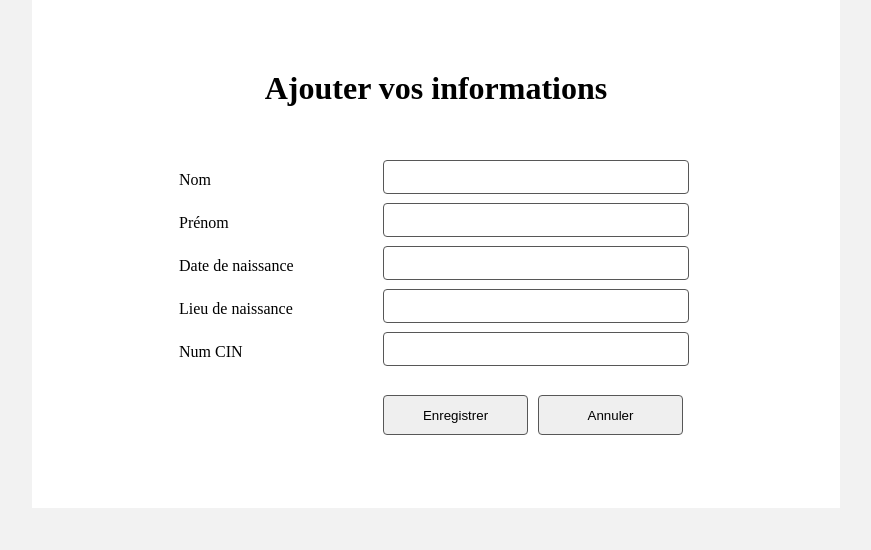
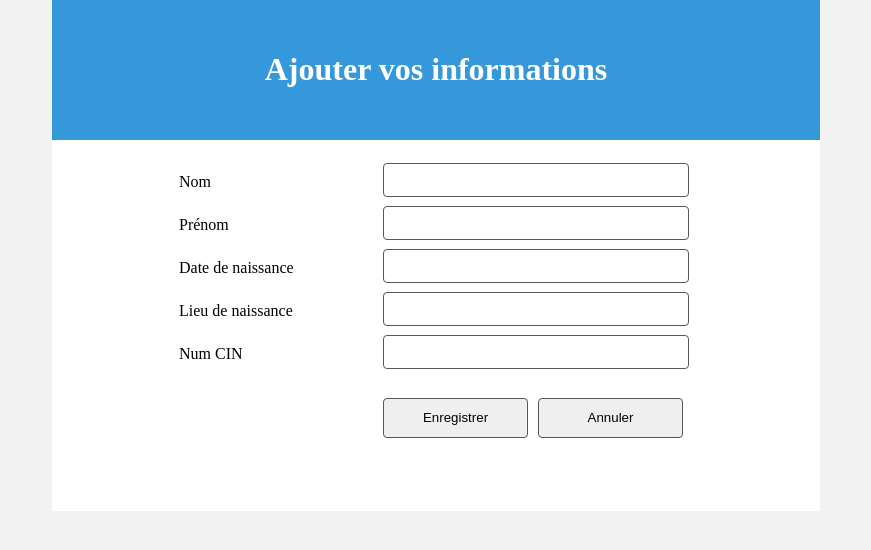
Before and after one commit to Andrianthic/cin, a PHP site: page / in a window 1280 px wide. Shown: the top 550 px of the page, without its empty margins (204-1075 px from the left). Run offline with PHP 8.4, Linux system fonts and the light colour scheme.

Commit message:
new style

```diff
--- a/index.php
+++ b/index.php
@@ -1,12 +1,17 @@
 <!DOCTYPE html>
+
 <html>
 <head>
 	<title>CIN - Madagascar</title>
+	<meta charset="utf-8">
 	<link rel="stylesheet" type="text/css" href="style.css">
 </head>
 <body>
+<div class="formulaire">
+	<div class="titre">
+		<h1>Ajouter vos informations</h1>
+	</div>
 	<div class="form">
-	<h1>Ajouter vos informations</h1>
 		<form method="POST" action="">
 			<table>
 				<tr><td class="td1">Nom</td><td><input type="text" name="name"></td></tr>
@@ -18,5 +23,6 @@
 			</table>
 		</form>
 	</div>
+</div>
 </body>
 </html>
--- a/style.css
+++ b/style.css
@@ -4,20 +4,25 @@ body{
 	padding: 0;
 	margin: 0;
 }
+.formulaire{
+	margin: auto;
+	width: 60%;
+}
+.titre{
+	margin: auto;
+	text-align: center;
+	background: #3498db;
+	padding: 0;
+	color: white;
+	padding-top: 30px;
+	padding-bottom: 30px;
+}
 .form{
 	position: relative;
 	background: #fff;
 	padding: 20px;
 	display: block;
-	width: 60%;
 	margin: auto;
-}
-h1{
-	text-align: center;
-	position: relative;
-	margin: auto;
-	margin-top: 50px;
-	margin-bottom: 50px;
 }
 table{
 	margin:auto;
```
Lines whose indentation alone changed are shown as unchanged.
